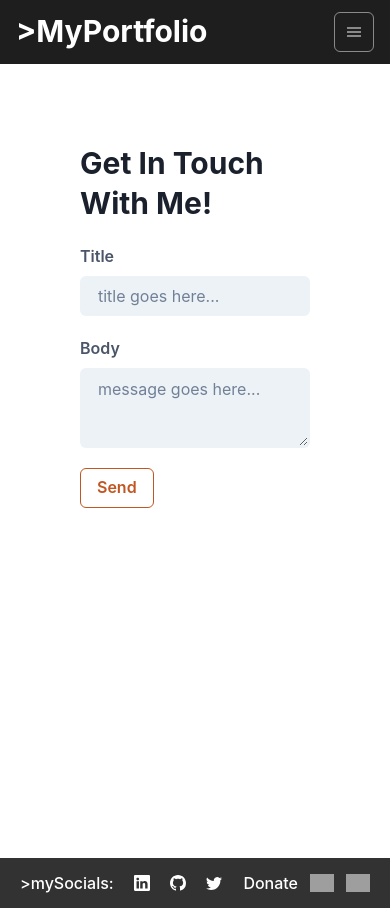
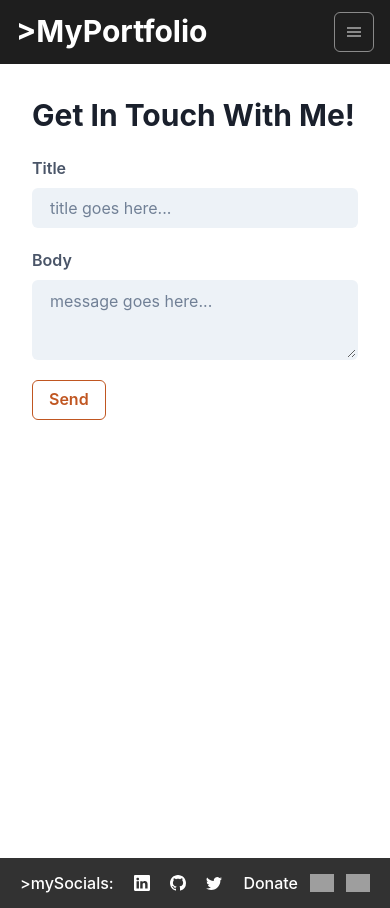
Before and after one commit to wsalas19/portfolio, a Next.js app: page /contact in a window 390 px wide. Built offline with nearby package versions, Linux system fonts and the light colour scheme; grey boxes are pictures that could not be loaded.

Commit message:
fix responsive padding for contact page on mobile

```diff
--- a/src/pages/contact.js
+++ b/src/pages/contact.js
@@ -118,7 +118,7 @@ export default function Contact() {
 				<Flex
 					gap={5}
 					flexDir={"column"}
-					p={"5rem"}
+					p={{ base: "2rem", lg: "5rem" }}
 					width={size.width >= 900 ? "60%" : "100%"}
 					height={"100%"}
 				>
```
